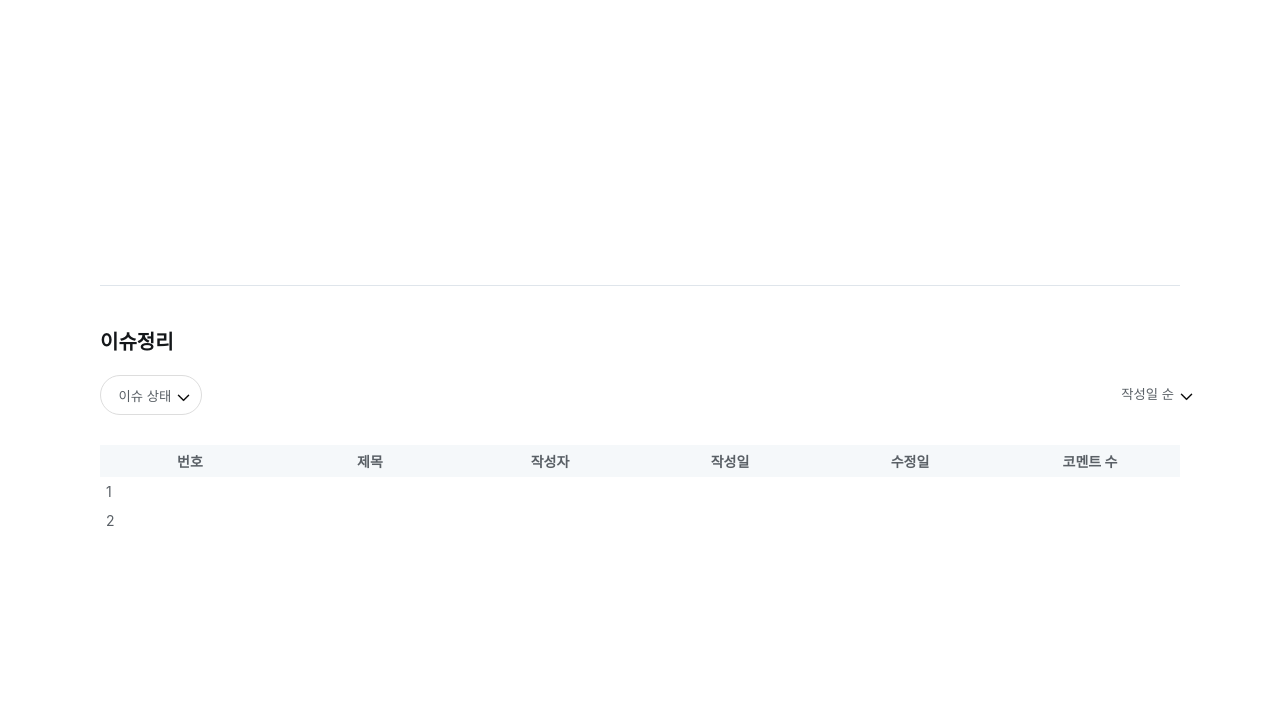
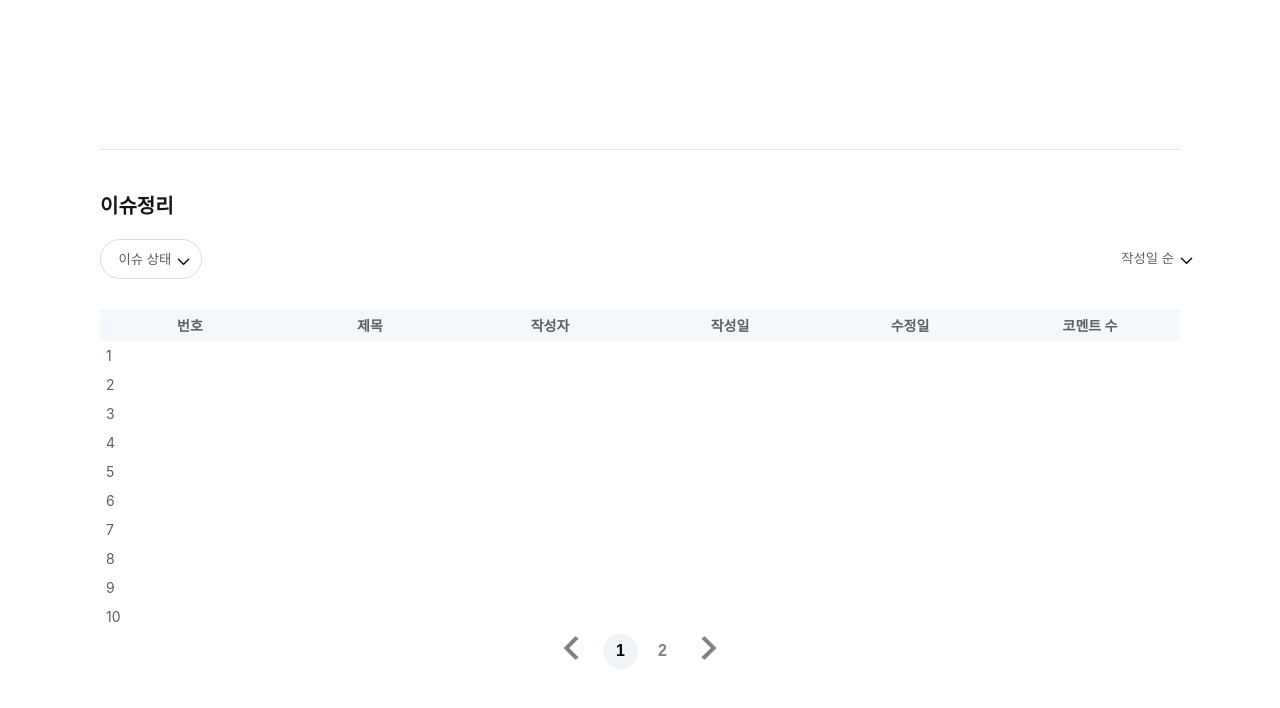
Before and after one commit to kimhaneui/Spacewalk, a React (Create React App) app in the folder my-react-app/: page /home in a window 1280 px wide. Shown: the top 708 px of the page. Built offline with nearby package versions, Linux system fonts and the light colour scheme.

Commit message:
Feat: pagination add

```diff
--- a/my-react-app/src/App.css
+++ b/my-react-app/src/App.css
@@ -10,7 +10,7 @@
   font-size: 14px;
 }
 
-h3{
+h3 {
   color: #14171A;
   font-size: 20px;
   font-weight: 700;
@@ -72,9 +72,59 @@ thead tr {
   background: none;
   cursor: pointer;
 }
+
 .arrow {
   width: 15px;
   position: absolute;
   top: 30%;
   padding-left: 5px;
 }
+
+.blue {
+  color: #1A8CFF;
+}
+
+/* Pagination.css */
+
+.pagination {
+  display: flex;
+  justify-content: center;
+  align-items: center;
+}
+
+.pagination button {
+  margin: 0 5px;
+  padding: 5px 10px;
+  cursor: pointer;
+  background-color: white;
+  color: #7B848C;
+  font-size: 16px;
+  font-weight: 700;
+  line-height: 24px;
+  letter-spacing: 0em;
+  align-items: center;
+
+}
+
+.pagination button.disabled {
+  opacity: 0.5;
+  pointer-events: none;
+}
+
+.pagination button.active {
+  color: black;
+  border-radius: 50%;
+  width: 35px;
+  height: 35px;
+  background: #F0F4F7;
+
+}
+
+.pagination .arrow-icon {
+  margin: 0 3px;
+}
+
+.pg-arrow {
+  width: 24px;
+  opacity: 50%;
+}
--- a/my-react-app/src/Home.tsx
+++ b/my-react-app/src/Home.tsx
@@ -1,10 +1,15 @@
 import React, { useEffect, useState } from 'react';
 import { getGitHubIssues } from './api';
 
+// image
 import blackArrowIcon from './image/black-arrow.png';
+import blueArrowIcon from './image/blue-arrow.png';
+
+// component
 import SortModal from './modal/SortModal';
 import FilterModal from './modal/FilterModal';
 import Table from './component/Table';
+import Pagination from './component/Pagination';
 
 const Home: React.FC = () => {
   // const [tableData, setTableData] = useState<any[]>([]); ;
@@ -12,20 +17,24 @@ const Home: React.FC = () => {
   const [filterModalOpen, setFilterModalOpen] = useState(false);
   const [issueStatus, setIssueStatus] = useState('이슈 상태');
   const [sortStatus, setSortStatus] = useState('작성일 순');
+  const [isBlueIcon, setIsBlueIcon] = useState(false);
+  const [currentPage, setCurrentPage] = useState(1);
+  const itemsPerPage = 10;
+  const tableData = [
+    { id: 1 },
+    { id: 2 },
+    { id: 3 },
+    { id: 4 },
+    { id: 5 },
+    { id: 6 },
+    { id: 7 },
+    { id: 8 },
+    { id: 9 },
+    { id: 10 },
+    { id: 11 },
+    { id: 12 },
+  ];
 
-  const tableData = [{ id: 1 }, { id: 2 }];
-  const openFilterModal = () => {
-    setFilterModalOpen(true);
-  };
-  const openSortModal = () => {
-    setSortModalOpen(true);
-  };
-  const closeFilterModal = (id: any) => {
-    setFilterModalOpen(false);
-  };
-  const closeSortModal = (id: any) => {
-    setSortModalOpen(false);
-  };
   useEffect(() => {
     async function fetchData() {
       try {
@@ -38,6 +47,35 @@ const Home: React.FC = () => {
     }
     fetchData();
   }, []);
+
+  const openFilterModal = () => {
+    setFilterModalOpen(true);
+  };
+  const openSortModal = () => {
+    setSortModalOpen(true);
+  };
+  const closeSortModal = (id: any) => {
+    setSortStatus(id);
+    setSortModalOpen(false);
+  };
+  const closeFilterModal = (id: any) => {
+    if (id !== '이슈 상태') {
+      setIssueStatus(id);
+      setIsBlueIcon(true);
+    } else {
+      setIsBlueIcon(false);
+    }
+    setFilterModalOpen(false);
+  };
+  const handlePageChange = (pageNumber: number) => {
+    setCurrentPage(pageNumber);
+  };
+
+  const indexOfLastItem = currentPage * itemsPerPage;
+  const indexOfFirstItem = indexOfLastItem - itemsPerPage;
+  const currentItems = tableData.slice(indexOfFirstItem, indexOfLastItem);
+  const totalPages = Math.ceil(tableData.length / itemsPerPage);
+
   return (
     <div id='layout'>
       <div className='table'>
@@ -46,11 +84,17 @@ const Home: React.FC = () => {
           <div className='btn-container'>
             <button
               id='issueStatusButton'
-              className='border-btn'
+              className={`border-btn ${
+                issueStatus !== '이슈 상태' ? 'blue' : ''
+              }`}
               onClick={openFilterModal}
             >
               {issueStatus}
-              <img className='arrow' src={blackArrowIcon} alt='Icon' />
+              <img
+                className='arrow'
+                src={isBlueIcon ? blueArrowIcon : blackArrowIcon}
+                alt='Arrow Icon'
+              />
             </button>
             <button className='date-btn' onClick={openSortModal}>
               {sortStatus}
@@ -60,8 +104,9 @@ const Home: React.FC = () => {
             <FilterModal isOpen={filterModalOpen} onClose={closeFilterModal} />
           </div>
         </div>
-        <Table data={tableData} />
+        <Table data={currentItems} />
       </div>
+      <Pagination currentPage={currentPage} totalPages={totalPages} onPageChange={handlePageChange} />
     </div>
   );
 };
--- a/my-react-app/src/component/Button.tsx
+++ b/my-react-app/src/component/Button.tsx
@@ -8,6 +8,7 @@ interface ButtonProps {
   color?: string;
   borderRadius?: string;
   className?: string;
+  disabled?: boolean;
   children: React.ReactNode;
 }
 
@@ -18,6 +19,7 @@ const Button: React.FC<ButtonProps> = ({
   borderRadius,
   backgroundColor,
   color,
+  disabled,
   children,
 }) => {
   const buttonStyle: React.CSSProperties = {
@@ -33,6 +35,7 @@ const Button: React.FC<ButtonProps> = ({
       className={`modal-button ${className || ''}`}
       style={buttonStyle}
       onClick={onClick}
+      disabled={disabled || false}
     >
       {children}
     </button>
--- /dev/null
+++ b/my-react-app/src/component/Pagination.tsx
@@ -0,0 +1,44 @@
+import React from 'react';
+// image
+import rightArrowIcon from '../image/right-arrow.png';
+import leftArrowIcon from '../image/left-arrow.png';
+
+interface PaginationProps {
+  currentPage: number;
+  totalPages: number;
+  onPageChange: (pageNumber: number) => void;
+}
+
+const Pagination: React.FC<PaginationProps> = ({
+  currentPage,
+  totalPages,
+  onPageChange,
+}) => {
+  return (
+    <div className='pagination'>
+      <button
+        onClick={() => onPageChange(currentPage - 1)}
+        disabled={currentPage === 1}
+      >
+        <img className='pg-arrow' src={leftArrowIcon} alt='Arrow Icon' />
+      </button>
+      {Array.from({ length: totalPages }).map((_, index) => (
+        <button
+          key={index + 1}
+          onClick={() => onPageChange(index + 1)}
+          className={currentPage === index + 1 ? 'active' : ''}
+        >
+          {index + 1}
+        </button>
+      ))}
+      <button
+        onClick={() => onPageChange(currentPage + 1)}
+        disabled={currentPage === totalPages}
+      >
+        <img className='pg-arrow' src={rightArrowIcon} alt='Arrow Icon' />
+      </button>
+    </div>
+  );
+};
+
+export default Pagination;
--- a/my-react-app/src/modal/FilterModal.tsx
+++ b/my-react-app/src/modal/FilterModal.tsx
@@ -36,9 +36,9 @@ const Modal: React.FC<ModalProps> = ({ isOpen, onClose }) => {
           <div className='button-container'>
             {buttons.map((button) => (
               <Button
-                key={button.text}
-                onClick={() => handleButtonClick(button.text)}
-                className={checkedButton === button.text ? 'checked' : ''}
+                key={button.id}
+                onClick={() => handleButtonClick(button.id)}
+                className={checkedButton === button.id ? 'checked' : ''}
               >
                 {button.text}
               </Button>
--- a/my-react-app/src/modal/SortModal.tsx
+++ b/my-react-app/src/modal/SortModal.tsx
@@ -31,12 +31,12 @@ const SortModal: React.FC<SortModalProps> = ({ isOpen, onClose }) => {
           <ul className='sort-modal'>
             {buttons.map((button) => (
               <li
-                key={button.text}
-                onClick={() => handleButtonClick(button.text)}
-                className={checkedButton === button.text ? 'clicked' : ''}
+                key={button.id}
+                onClick={() => handleButtonClick(button.id)}
+                className={checkedButton === button.id ? 'clicked' : ''}
               >
                 {button.text}
-                {checkedButton === button.text && (
+                {checkedButton === button.id && (
                   <img className='check-icon' src={icon} alt='Check Icon' />
                 )}
               </li>
```
Also changed, not shown: my-react-app/src/image/left-arrow.png (added), my-react-app/src/image/right-arrow.png (added).
